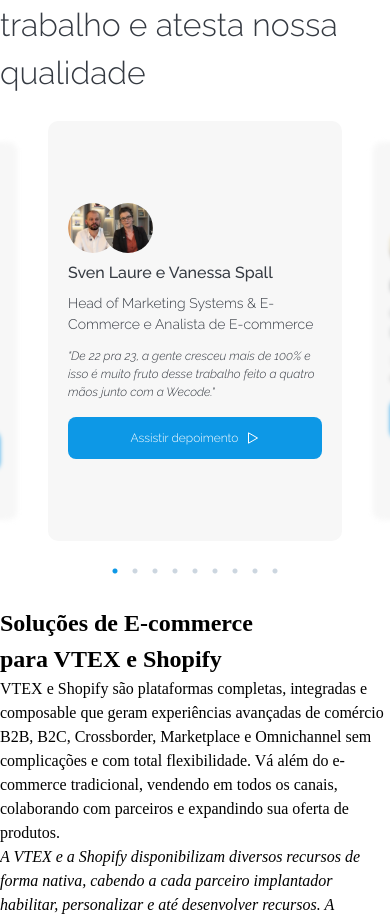
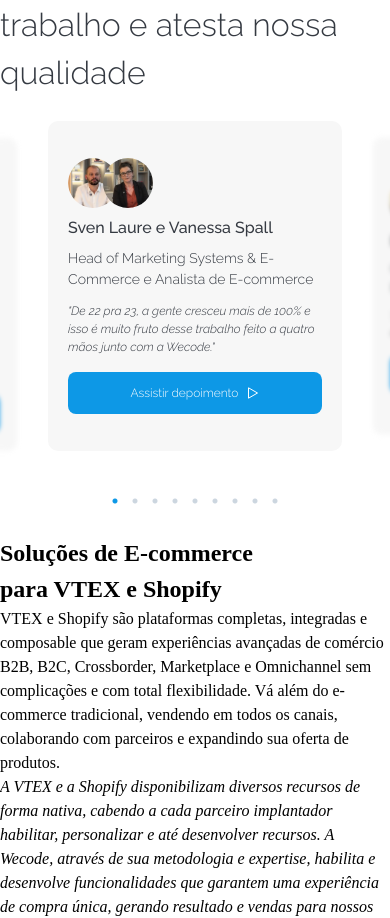
Before and after one commit to wecode-digital/siteWecode, a Next.js app: page / in a window 390 px wide. Shown: the part 1900-2818 px from the top of the page. Built offline with nearby package versions, Linux system fonts and the light colour scheme.

Commit message:
ajuste slider

```diff
--- a/src/components/Depoimento-clientes/index.module.scss
+++ b/src/components/Depoimento-clientes/index.module.scss
@@ -630,11 +630,7 @@
     // position: relative;
     // height: 100% !important;
     // display: flex !important;
-    height: 420px !important;
-
-    @media (min-width: 1008px) {
-      height: 330px !important;
-    }
+    height: fit-content !important;
   }
 
   :global(.slick-list) {
@@ -668,6 +664,28 @@
     height: 100% !important;
     box-sizing: border-box;
     // display: flex !important;
+     min-height: 330px !important;
+    height: fit-content;
+
+    // @media (max-width: 1008px) {
+    //   margin-inline: -20px;
+    // }
+
+    @media (min-width: 1008px) {
+      min-height: 330px !important;
+    }
+
+    @media (min-width: 1200px) {
+      min-height: 330px !important;
+    }
+
+    @media (min-width: 1400px) {
+      min-height: 300px !important;
+    }
+
+    @media (min-width: 1600px) {
+      min-height: 300px !important;
+    }
   }
 
   :global(.slick-center) {
```
